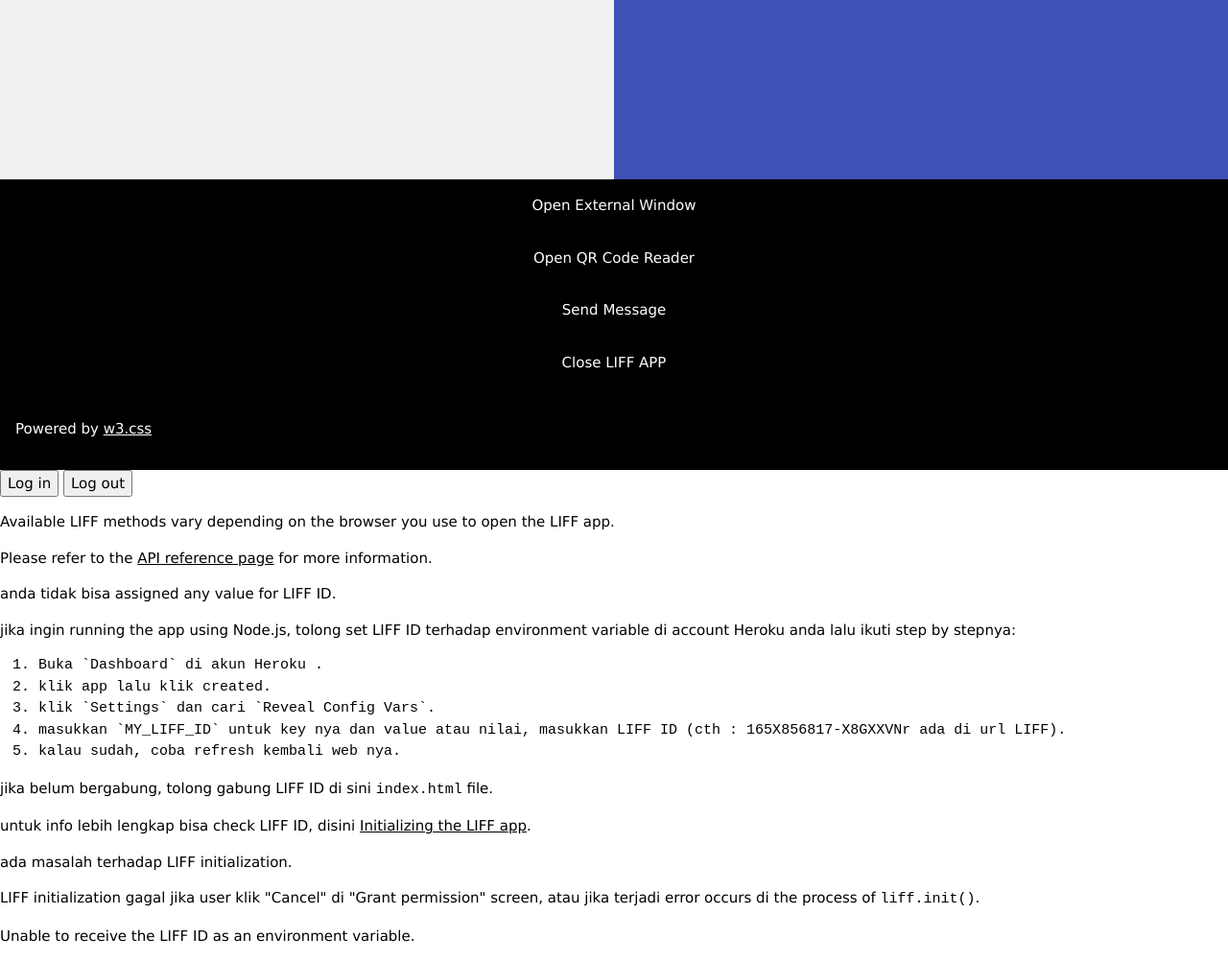
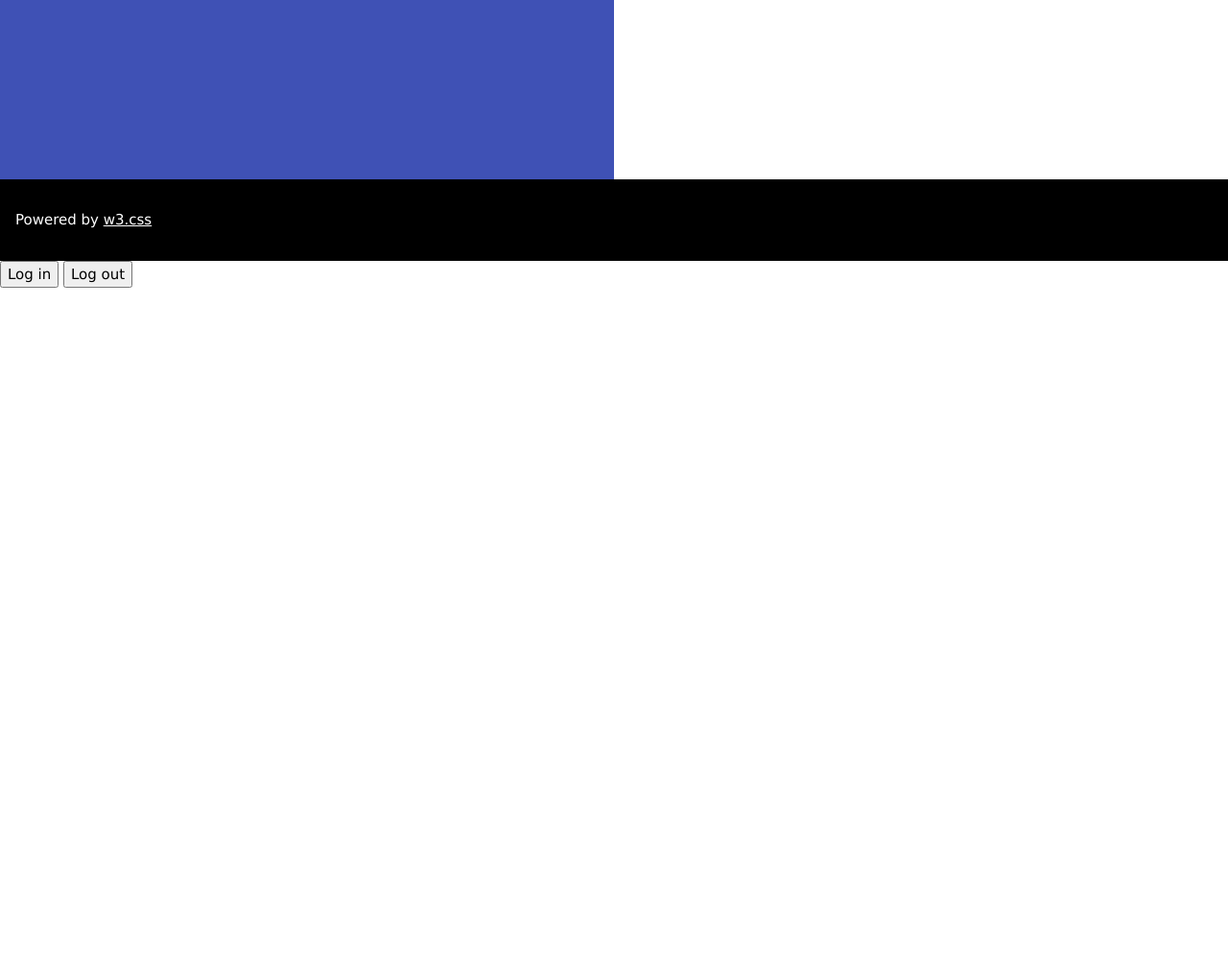
Before and after one commit to MXSHOOT/ujicoba-terakhir-line, a website: page public/index.html in a window 1280 px wide. Shown: the part 1313-2315 px from the top of the page at 96% size. After the commit the page ends 1613 px from the top, so only its background shows below. Drawn offline with nearby package versions, Linux system fonts and the light colour scheme; no server answers.

Commit message:
Update index.html

```diff
--- a/public/index.html
+++ b/public/index.html
@@ -33,9 +33,7 @@
 <!-- Second Grid: Work & Resume -->
 
 <div class="w3-row">
-  <div class="w3-half w3-light-grey w3-center" style="min-height:800px" id="work">
 
-  </div>
   <!-- LIFF DATA -->
 
   <div class="w3-half w3-indigo w3-container" style="min-height:800px">
@@ -69,10 +67,7 @@
     </div>
         </div>
             </div>
-          <a id="openWindowButton" class="w3-button w3-black w3-block w3-hover-teal w3-padding-16">Open External Window</a>
-      <a id="scanQrCodeButton" class="w3-button w3-black w3-block w3-hover-brown w3-padding-16">Open QR Code Reader</a>
-      <a id="sendMessageButton" class="w3-button w3-black w3-block w3-hover-brown w3-padding-16">Send Message</a>
-      <a id="closeWindowButton" class="w3-button w3-black w3-block w3-hover-brown w3-padding-16">Close LIFF APP</a>
+
 
 
 <!-- Footer -->
@@ -84,40 +79,8 @@
                 <button id="liffLoginButton">Log in</button>
                 <button id="liffLogoutButton">Log out</button>
             </div>
-            <div id="statusMessage">
-                <div id="isInClientMessage"></div>
-                <div id="apiReferenceMessage">
-                    <p>Available LIFF methods vary depending on the browser you use to open the LIFF app.</p>
-                    <p>Please refer to the <a href="https://developers.line.biz/en/reference/liff/#initialize-liff-app">API reference page</a> for more information.</p>
-                </div>
-            </div>
+
 </div>
- <!-- LIFF ID ERROR -->
-        <div id="liffIdErrorMessage" class="hidden">
-            <p>anda tidak bisa assigned any value for LIFF ID.</p>
-            <p>jika ingin running the app using Node.js, tolong set  LIFF ID terhadap environment variable di account Heroku anda lalu ikuti step by stepnya: </p>
-            <code id="code-block">
-                <ol>
-                    <li>Buka `Dashboard` di akun Heroku .</li>
-                    <li>klik app lalu klik created.</li>
-                    <li>klik `Settings` dan cari `Reveal Config Vars`.</li>
-                    <li>masukkan `MY_LIFF_ID` untuk key nya dan value atau nilai, masukkan LIFF ID (cth : 165X856817-X8GXXVNr  ada di url LIFF).</li>
-                    <li>kalau sudah, coba refresh kembali web nya.</li>
-                </ol>
-            </code>
-            <p>jika belum bergabung, tolong gabung LIFF ID di sini <code>index.html</code> file.</p>
-            <p>untuk info lebih lengkap bisa check LIFF ID, disini <a href="https://developers.line.biz/en/reference/liff/#initialize-liff-app">Initializing the LIFF app</a>.</p>
-        </div>
-        <!-- LIFF INIT ERROR -->
-        <div id="liffInitErrorMessage" class="hidden">
-            <p>ada masalah terhadap LIFF initialization.</p>
-            <p>LIFF initialization gagal jika user klik "Cancel" di "Grant permission" screen, atau jika terjadi error occurs di the process of <code>liff.init()</code>.</p>
-        </div>
-        <!-- NODE.JS LIFF ID ERROR -->
-        <div id="nodeLiffIdErrorMessage" class="hidden">
-            <p>Unable to receive the LIFF ID as an environment variable.</p>
-        </div>
-        <script src="https://static.line-scdn.net/liff/edge/2.1/sdk.js"></script>
-        <script src="liff-starter.js"></script>
+
 </body>
 </html>
```
